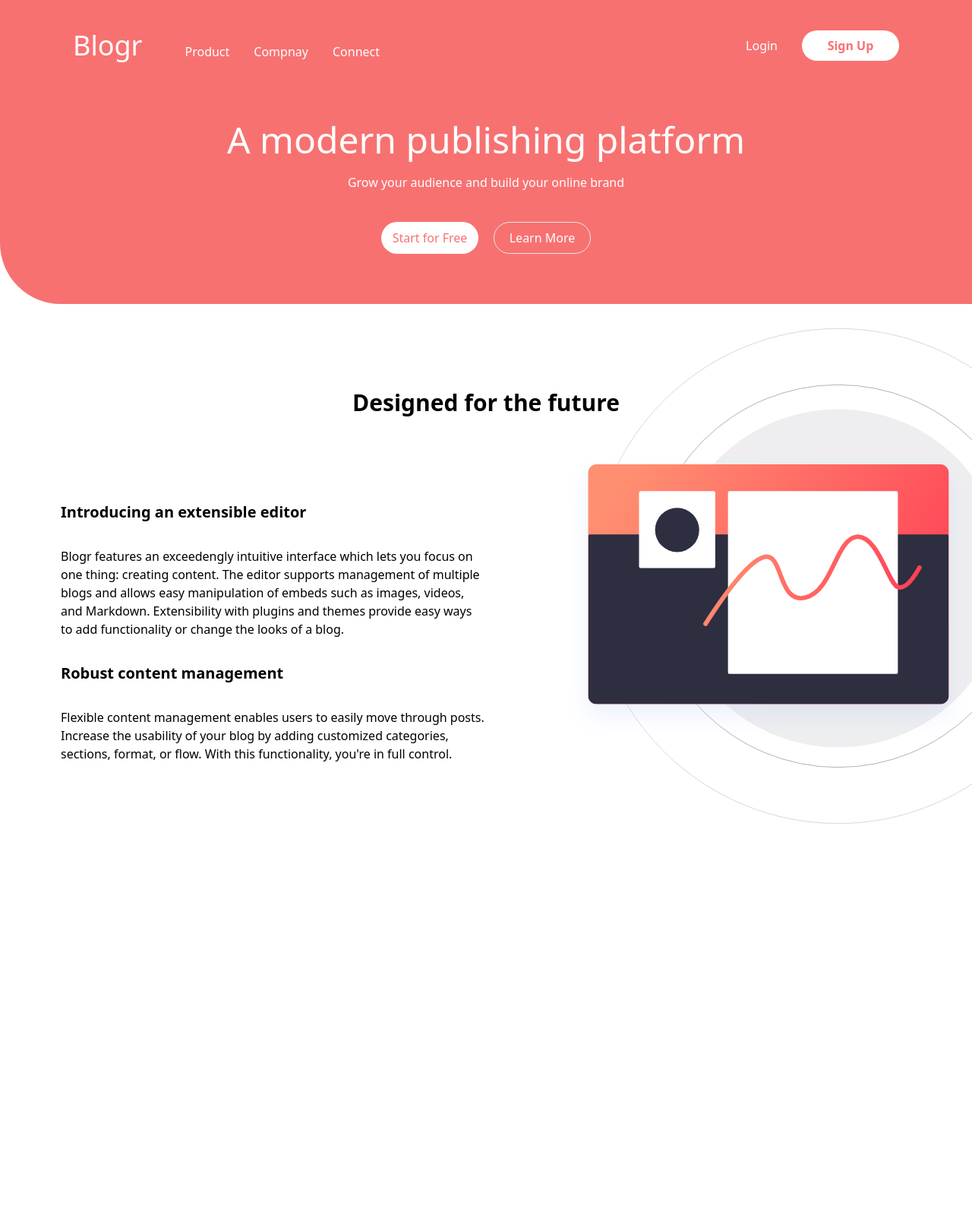
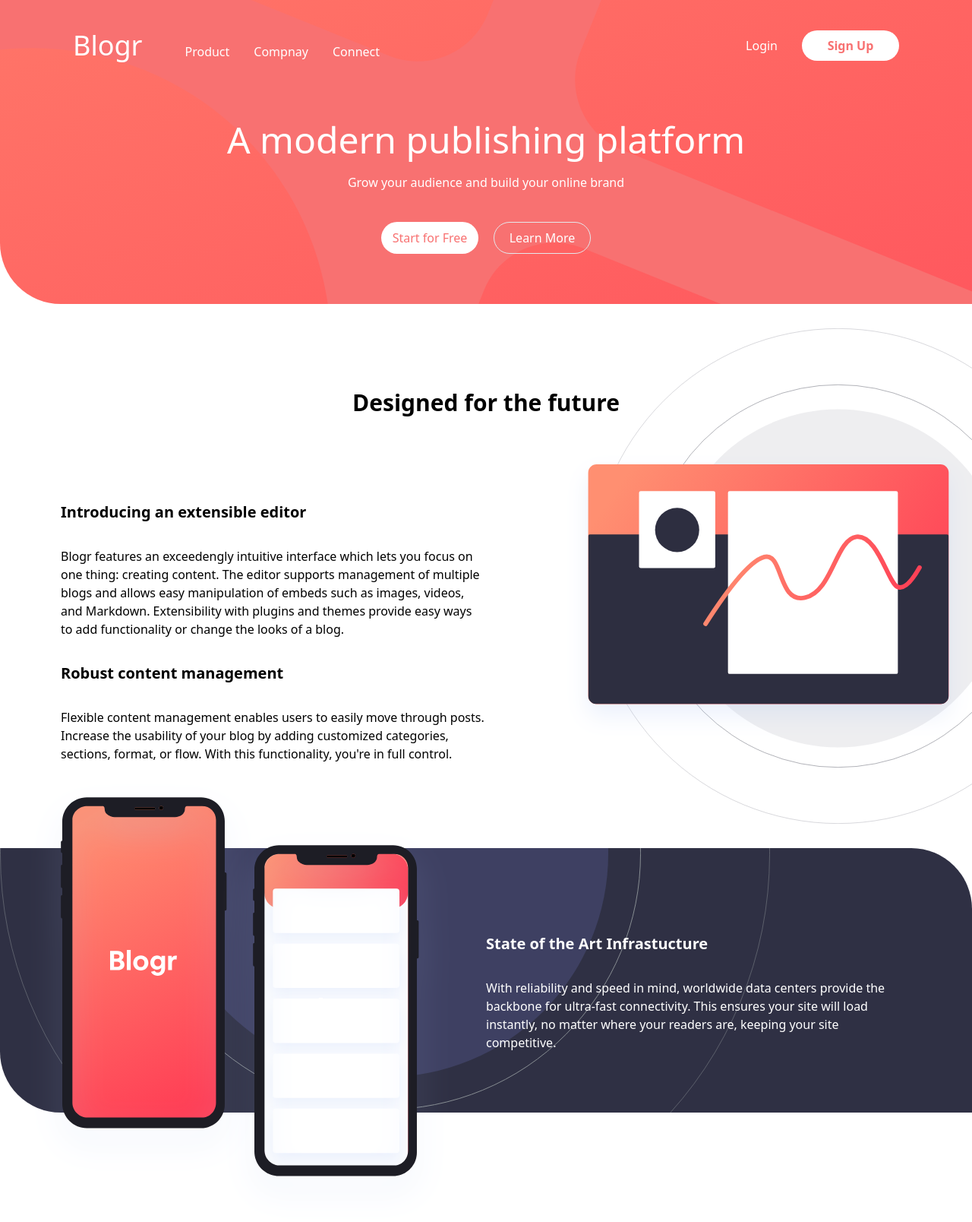
Before and after one commit to Amaza-ing/Tailwind-course, a website: page src/index.html in a window 1280 px wide. Shown: the whole page at 76% size. Before the commit the page ends 1116 px from the top, so only its background shows below. Drawn offline with Linux system fonts and the light colour scheme.

Commit message:
customisation colors

```diff
--- a/src/index.html
+++ b/src/index.html
@@ -7,7 +7,9 @@
     <link rel="stylesheet" href="./output.css" />
   </head>
   <body>
-    <header class="bg-red-400 text-white h-[400px] rounded-bl-[80px]">
+    <header
+      class="bg-red-400 text-white h-[400px] rounded-bl-[80px] bg-intro bg-center"
+    >
       <nav class="flex justify-between px-24 py-10">
         <div class="flex items-end gap-14">
           <p class="text-4xl">Blogr</p>
@@ -71,5 +73,24 @@
         </article>
       </div>
     </section>
+
+    <section
+      class="my-8 p-20 bg-circles bg-no-repeat bg-[0_75%] bg-dark text-white flex justify-end relative rounded-tr-[80px] rounded-bl-[80px]"
+    >
+      <img
+        src="./assets/illustration-phones.svg"
+        alt="phones"
+        class="absolute -top-1/4 left-10"
+      />
+      <article class="w-1/2">
+        <h3 class="text-xl font-bold my-8">State of the Art Infrastucture</h3>
+        <p>
+          With reliability and speed in mind, worldwide data centers provide the
+          backbone for ultra-fast connectivity. This ensures your site will load
+          instantly, no matter where your readers are, keeping your site
+          competitive.
+        </p>
+      </article>
+    </section>
   </body>
 </html>
--- a/tailwind.config.js
+++ b/tailwind.config.js
@@ -2,7 +2,15 @@
 module.exports = {
   content: ["./src/**/*.{html,js}"],
   theme: {
-    extend: {},
+    extend: {
+      colors: {
+        dark: "#2f3044",
+      },
+      backgroundImage: {
+        circles: "url('./assets/bg-pattern-circles.svg')",
+        intro: "url('./assets/bg-pattern-intro-desktop.svg')",
+      },
+    },
   },
   plugins: [],
-}
+};
```
Also changed, not shown: src/assets/bg-pattern-circles.svg (added), src/assets/bg-pattern-intro-desktop.svg (added), src/output.css.
